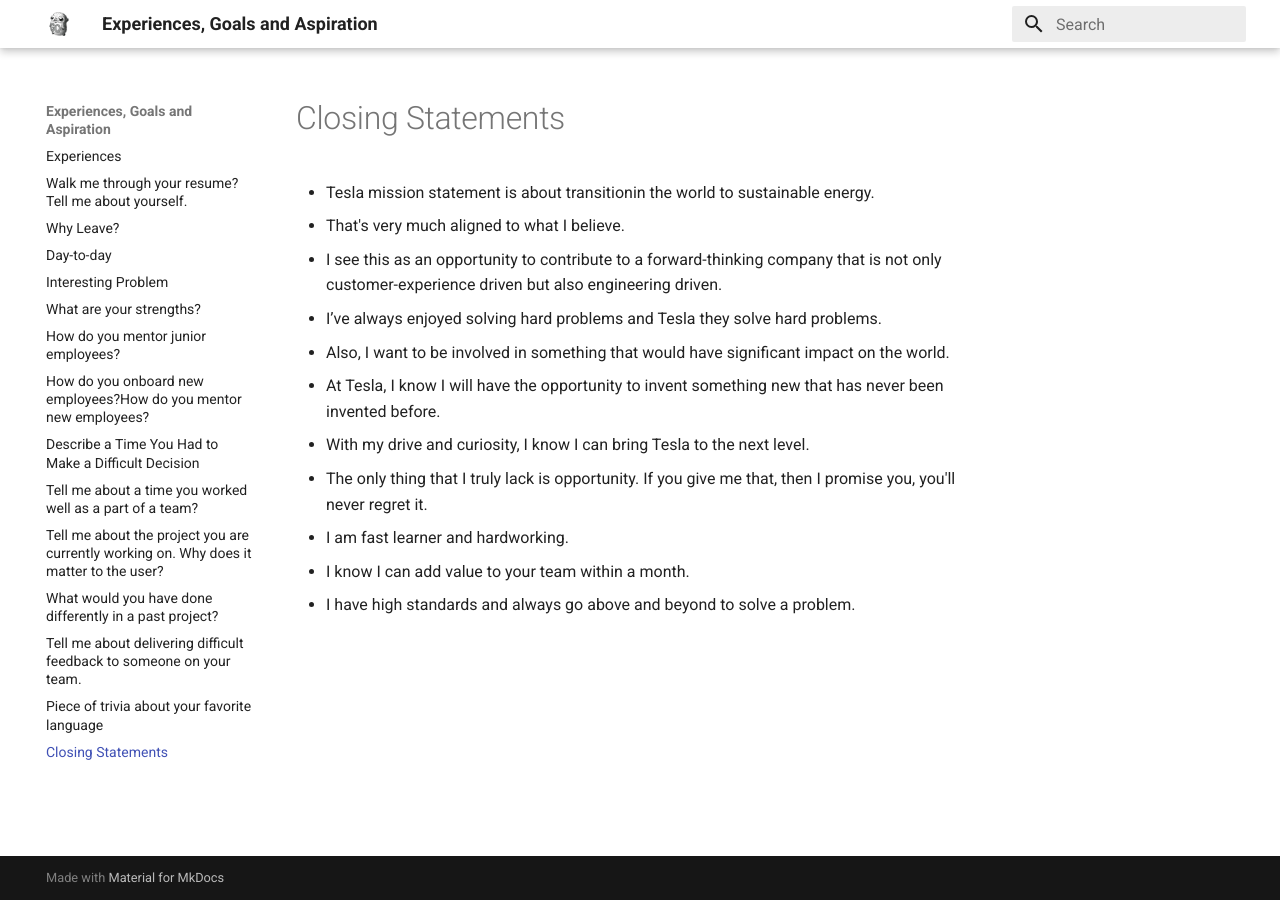
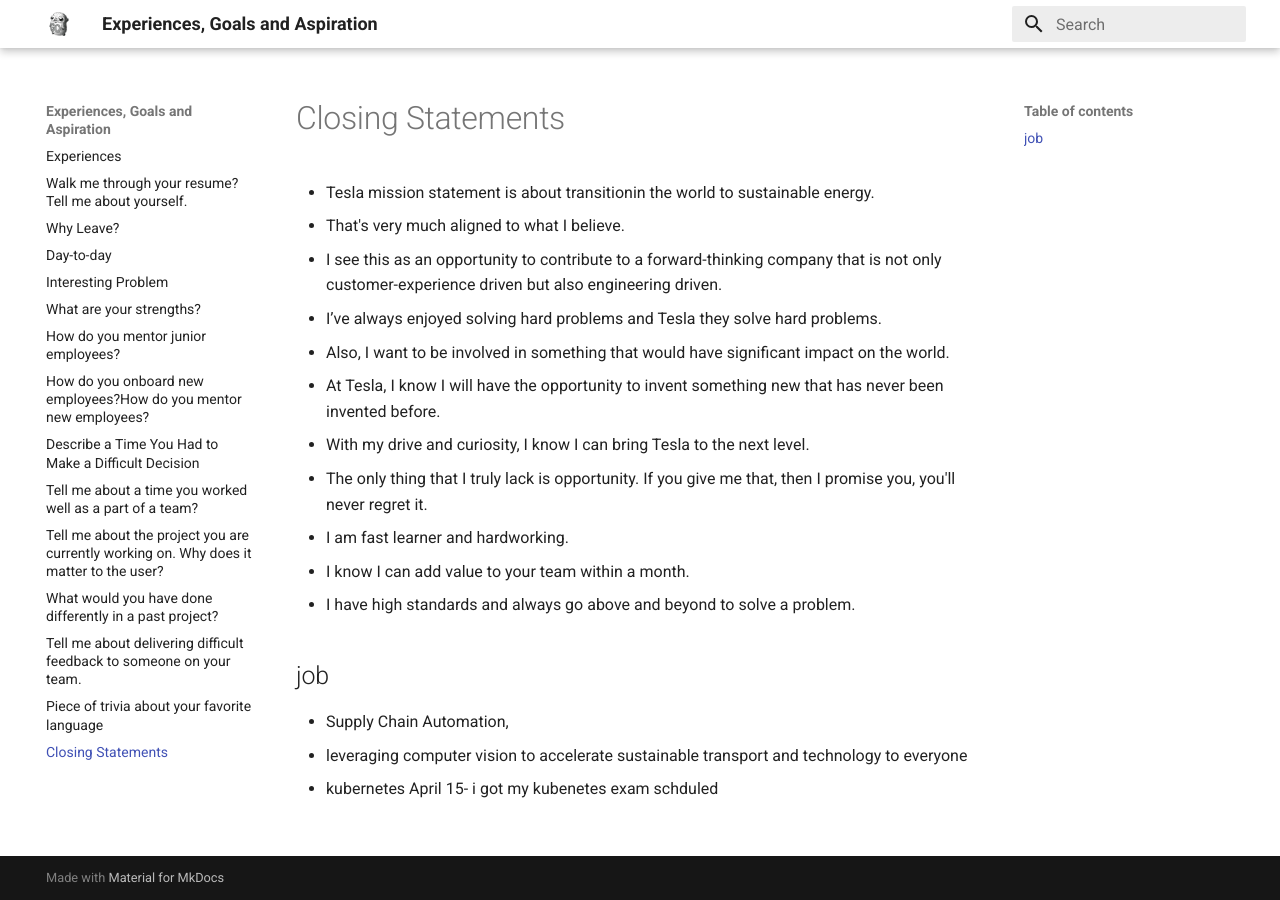
Before and after one commit to stashedUp/experiences, an MkDocs documentation site: the page built from docs/Closing.md, in a window 1280 px wide. Built offline with MkDocs 1.6.1 and Material for MkDocs 9.7.7, drawn with Linux system fonts in a browser that asks for light colours.

Commit message:
Update Closing.md

```diff
--- a/docs/Closing.md
+++ b/docs/Closing.md
@@ -15,3 +15,8 @@
 - I am fast learner and hardworking.
 - I know I can add value to your team within a month.
 - I have high standards and always go above and beyond to solve a problem.
+
+## job
+- Supply Chain Automation,
+- leveraging computer vision to accelerate sustainable transport and technology to everyone
+- kubernetes April 15- i got my kubenetes exam schduled
```
